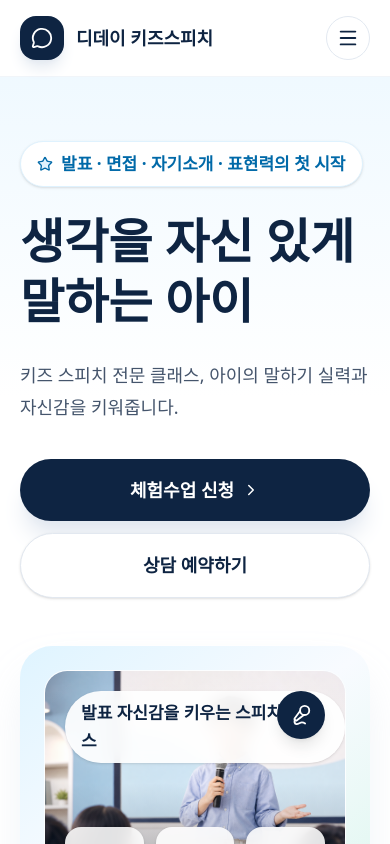
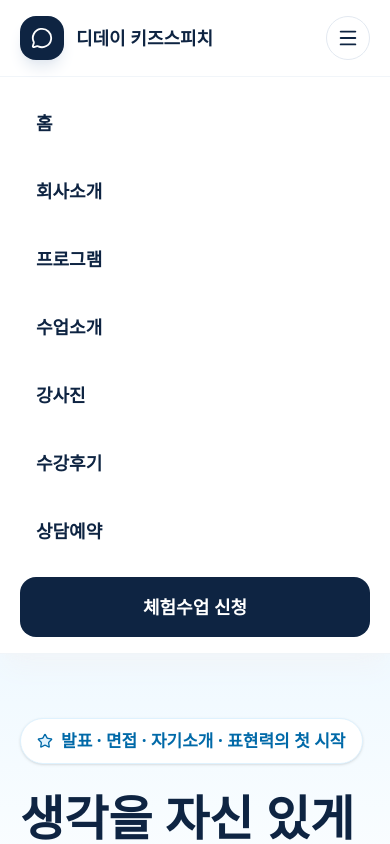
Before and after one commit to Juniorgi/dday-kids-speech, a React (Vite) app: page / in a window 390 px wide. Both pictures are taken after a click on the button "메뉴 열기". Shown: the top 844 px of the page. Built offline with nearby package versions, Linux system fonts and the light colour scheme.

Commit message:
Add mobile navigation menu

```diff
--- a/src/App.jsx
+++ b/src/App.jsx
@@ -25,6 +25,7 @@ export default function App() {
   const [currentPage, setCurrentPage] = useState(() =>
     window.location.hash === "#회사소개" ? "company" : "home",
   );
+  const [isMobileMenuOpen, setIsMobileMenuOpen] = useState(false);
 
   useEffect(() => {
     const syncPage = () => {
@@ -37,6 +38,7 @@ export default function App() {
 
   const handleNavigation = (event, item) => {
     event.preventDefault();
+    setIsMobileMenuOpen(false);
 
     if (item === "회사소개") {
       setCurrentPage("company");
@@ -326,12 +328,41 @@ export default function App() {
             </a>
             <button
               className="flex size-11 items-center justify-center rounded-full border border-slate-200 text-[#0e2442] lg:hidden"
-              aria-label="메뉴 열기"
+              type="button"
+              aria-label={isMobileMenuOpen ? "메뉴 닫기" : "메뉴 열기"}
+              aria-expanded={isMobileMenuOpen}
+              onClick={() => setIsMobileMenuOpen((isOpen) => !isOpen)}
             >
               <Menu size={22} />
             </button>
           </div>
         </div>
+
+        {isMobileMenuOpen && (
+          <div className="border-t border-slate-100 bg-white px-5 py-4 shadow-xl shadow-slate-100 lg:hidden">
+            <div className="mx-auto grid max-w-7xl gap-2">
+              {navItems.map((item) => (
+                <a
+                  key={item}
+                  href={`#${item}`}
+                  onClick={(event) => handleNavigation(event, item)}
+                  className="rounded-2xl px-4 py-4 text-lg font-extrabold text-[#0e2442] transition hover:bg-sky-50"
+                >
+                  {item}
+                </a>
+              ))}
+              <a
+                href={kakaoChatUrl}
+                target="_blank"
+                rel="noreferrer"
+                className="mt-2 inline-flex items-center justify-center rounded-2xl bg-[#0e2442] px-5 py-4 text-lg font-extrabold text-white"
+                onClick={() => setIsMobileMenuOpen(false)}
+              >
+                체험수업 신청
+              </a>
+            </div>
+          </div>
+        )}
       </nav>
 
       {currentPage === "company" ? (
```
